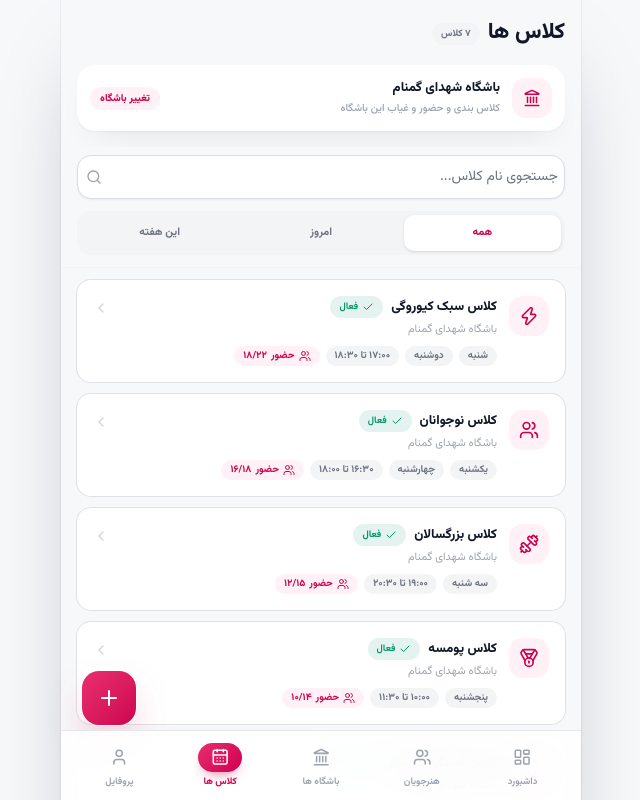
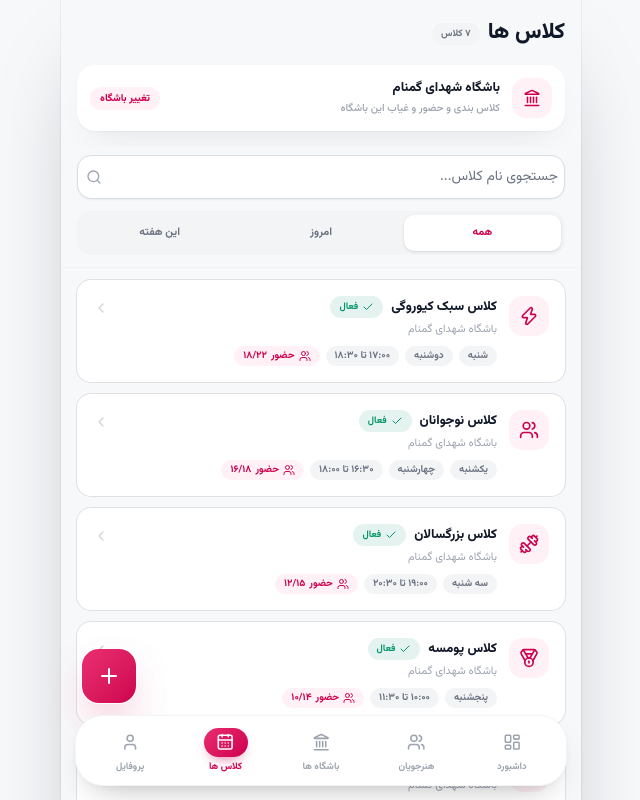
Before and after one commit to MostafaMemari/taekyar-pwa, a Next.js app: page /coach/sessions in a window 1280 px wide. Shown: the top 800 px of the page, without its empty margins (319-959 px from the left). Built offline with nearby package versions, Linux system fonts and the light colour scheme.

Commit message:
fix: float the coach tab bar above the screen edges
Give the bar side and bottom margins, rounded corners, an opaque surface,
and a soft shadow, and raise the students dock and sessions FAB to clear it.

```diff
--- a/src/app/globals.css
+++ b/src/app/globals.css
@@ -689,17 +689,20 @@
 @utility coach-tabbar {
   position: fixed;
   inset-inline: 0;
-  bottom: 0;
+  bottom: calc(0.875rem + env(safe-area-inset-bottom));
   z-index: 40;
   margin-inline: auto;
   display: grid;
-  width: 100%;
-  max-width: var(--app-max-width);
+  width: calc(100% - 1.75rem);
+  max-width: calc(var(--app-max-width) - 1.75rem);
   grid-template-columns: repeat(5, minmax(0, 1fr));
-  border-top: 1px solid var(--line-3);
-  background: var(--glass);
-  padding: 0.4rem 0.5rem max(0.4rem, env(safe-area-inset-bottom));
-  backdrop-filter: blur(18px);
+  border: 1px solid var(--line-2);
+  border-radius: 28px;
+  background: var(--surface);
+  padding: 0.4rem;
+  box-shadow:
+    0 16px 34px -18px rgba(16, 18, 26, 0.35),
+    0 2px 6px rgba(16, 18, 26, 0.04);
 }
 
 @utility coach-tab {
--- a/src/components/coach/sessions-directory.tsx
+++ b/src/components/coach/sessions-directory.tsx
@@ -167,7 +167,7 @@ export function SessionsDirectory() {
         </Empty>
       )}
 
-      <div className="pointer-events-none fixed inset-x-0 bottom-[calc(4.6rem+env(safe-area-inset-bottom))] z-40 mx-auto flex max-w-[var(--app-max-width)] justify-end px-5">
+      <div className="pointer-events-none fixed inset-x-0 bottom-[calc(6rem+env(safe-area-inset-bottom))] z-40 mx-auto flex max-w-[var(--app-max-width)] justify-end px-5">
         <Button
           type="button"
           variant="brand"
--- a/src/components/coach/students/students-directory.tsx
+++ b/src/components/coach/students/students-directory.tsx
@@ -80,7 +80,7 @@ export function StudentsDirectory() {
 
       <StudentsList students={sorted} onClear={clearFilters} />
 
-      <div className="fixed inset-x-0 bottom-[calc(4.6rem+env(safe-area-inset-bottom))] z-30 mx-auto max-w-[var(--app-max-width)] px-4">
+      <div className="fixed inset-x-0 bottom-[calc(6rem+env(safe-area-inset-bottom))] z-30 mx-auto max-w-[var(--app-max-width)] px-4">
         <Button
           type="button"
           variant="field"
```
